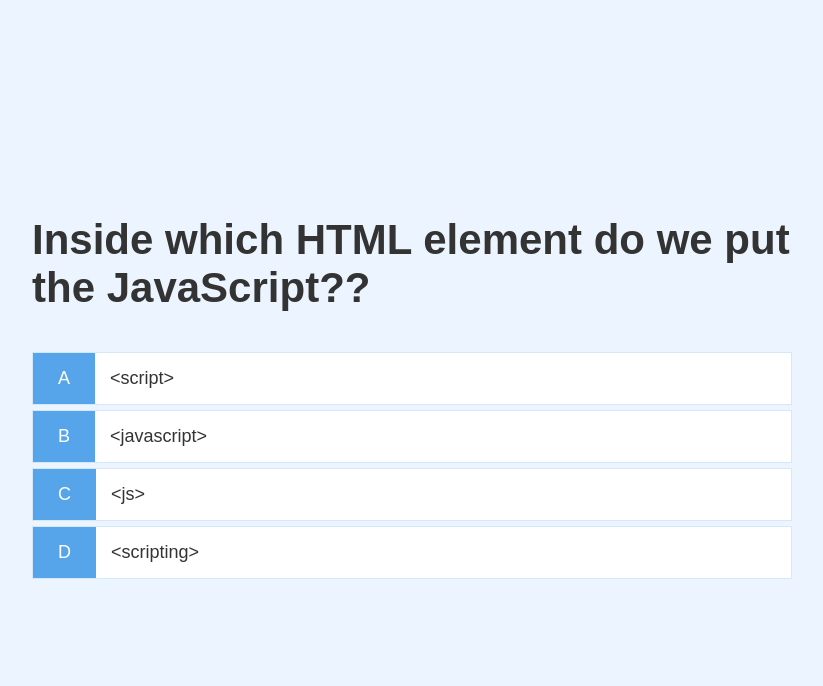
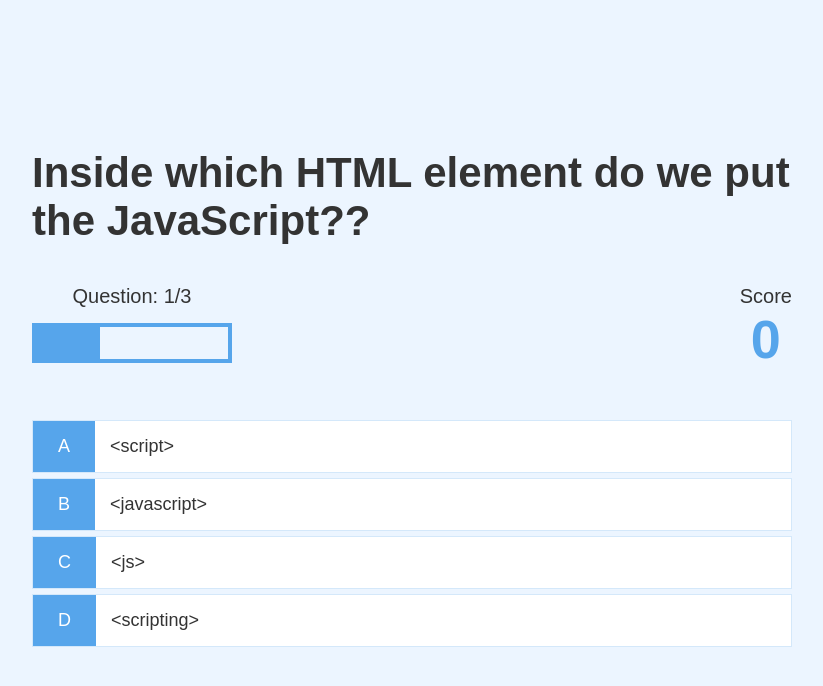
Before and after one commit to nessafkhan/JS-Mini-Project---1---JavaScript-Mini-Project---kkmub9wvxxol, a plain HTML site: page Game/game.html in a window 1280 px wide. Shown: the whole page, without its empty margins (228-1051 px from the left). Drawn offline with Linux system fonts and the light colour scheme.

Commit message:
Created Head's up display and question progress bar

```diff
--- a/App.js
+++ b/App.js
@@ -1,5 +1,8 @@
 const question = document.getElementById('question');
 const choices = Array.from(document.getElementsByClassName('choice-text'));
+const progressText = document.getElementById('progressText');
+const progressBarFullText = document.getElementById('progressBarFull');
+const scoreText = document.getElementById('score');
 
 let currentQuestion = {};
 let availableQuestions = [];
@@ -50,9 +53,12 @@ startGame = () => {
 
 getNewQuestion = () => {
     if(availableQuestions.length === 0 || questionCounter >= MAX_QUESTIONS){
-        return window.location.assign('/end.html');
+        return window.location.assign('../End/end.html');
     }
+
     questionCounter++;
+    progressText.innerText = `Question: ${questionCounter}/${MAX_QUESTIONS}`;
+    progressBarFullText.style.width = `${(questionCounter / MAX_QUESTIONS) * 100}%`;
     const questionIndex = Math.floor(Math.random() * availableQuestions.length);
     currentQuestion = availableQuestions[questionIndex];
     question.innerText = currentQuestion.question;
@@ -74,6 +80,9 @@ choices.forEach( choice => {
 
         const classToApply = selectedAnswer == currentQuestion.answer ? "correct" : "incorrect";
         selectedChoice.parentElement.classList.add(classToApply);
+        if(classToApply === "correct"){
+            incrementScore(CORRECT_BONUS);
+        }
 
         setTimeout( () => {
             selectedChoice.parentElement.classList.remove(classToApply);
@@ -82,4 +91,9 @@ choices.forEach( choice => {
     });
 });
 
+incrementScore = bonus => {
+    score += bonus;
+    scoreText.innerText = score;
+};
+
 startGame();
--- a/game.css
+++ b/Game/game.css
@@ -32,3 +32,33 @@
   .incorrect {
     background-color: #dc3545;
   }
+
+
+  /* HUD */
+
+  #hud{
+      display: flex;
+      justify-content: space-between;
+  }
+
+  .hud-main-text{
+    text-align: center;
+  }
+
+  .hud-prefix{
+      font-size: 2rem;
+      text-align: center;
+  }
+
+  #progressBar{
+      width: 20rem;
+      height: 4rem;
+      border: .4rem solid #56a5eb;
+      margin-top: 1.5rem;
+  }
+
+  #progressBarFull{
+      height: 3.4rem;
+      background-color: #56a5eb;
+      width: 0%;
+  }
--- a/game.html
+++ b/Game/game.html
@@ -4,14 +4,30 @@
     <meta charset="UTF-8">
     <meta http-equiv="X-UA-Compatible" content="IE=edge">
     <meta name="viewport" content="width=device-width, initial-scale=1.0">
-    <link rel="stylesheet" href="styles.css">
-    <link rel="stylesheet" href="game.css">
+    <link rel="stylesheet" href="../styles.css">
+    <link rel="stylesheet" href="/Game/game.css">
     <title>QuiG - play</title>
 </head>
 <body>
     <div class="container">
         <div id="game" class="justify-center flex-column">
             <h2 id="question">What is the Answer?</h2>
+            <div id="hud">
+                <div id="hudItem">
+                    <p id="progressText" class="hud-prefix"></p>
+                    <div id="progressBar">
+                        <div id="progressBarFull"></div>
+                    </div>
+                </div>
+                <div id="hudItem">
+                    <p class="hud-prefix">
+                        Score
+                    </p>
+                    <h1 class="hud-main-text" id="score">
+                        0
+                    </h1>
+                </div>
+            </div>
             <div class="choice-container">
                 <p class="choice-prefix">A</p>
                 <p class="choice-text" data-number="1">Choice 1</p>
```
Also changed, not shown: End/end.html (renamed from end.html, +2 -2 lines), index.html (+1 -1 lines), End/end.css (added).
